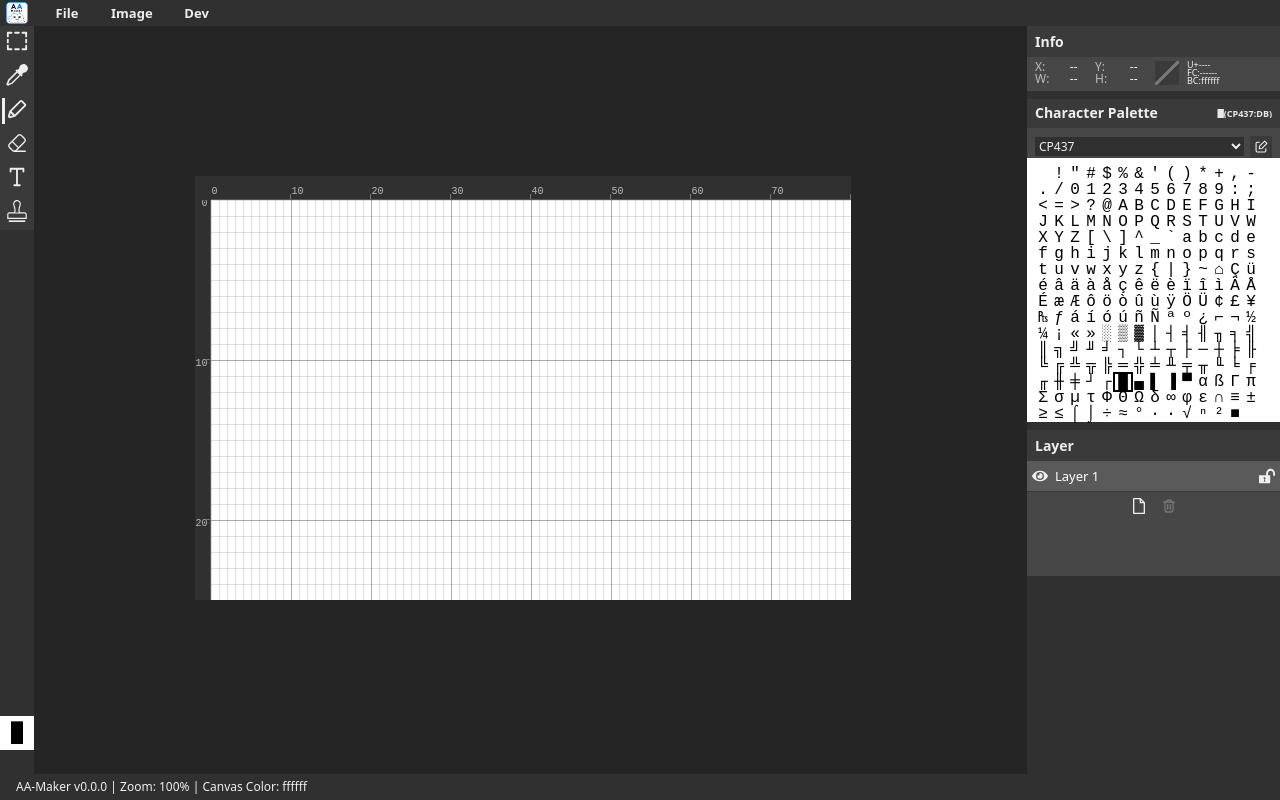
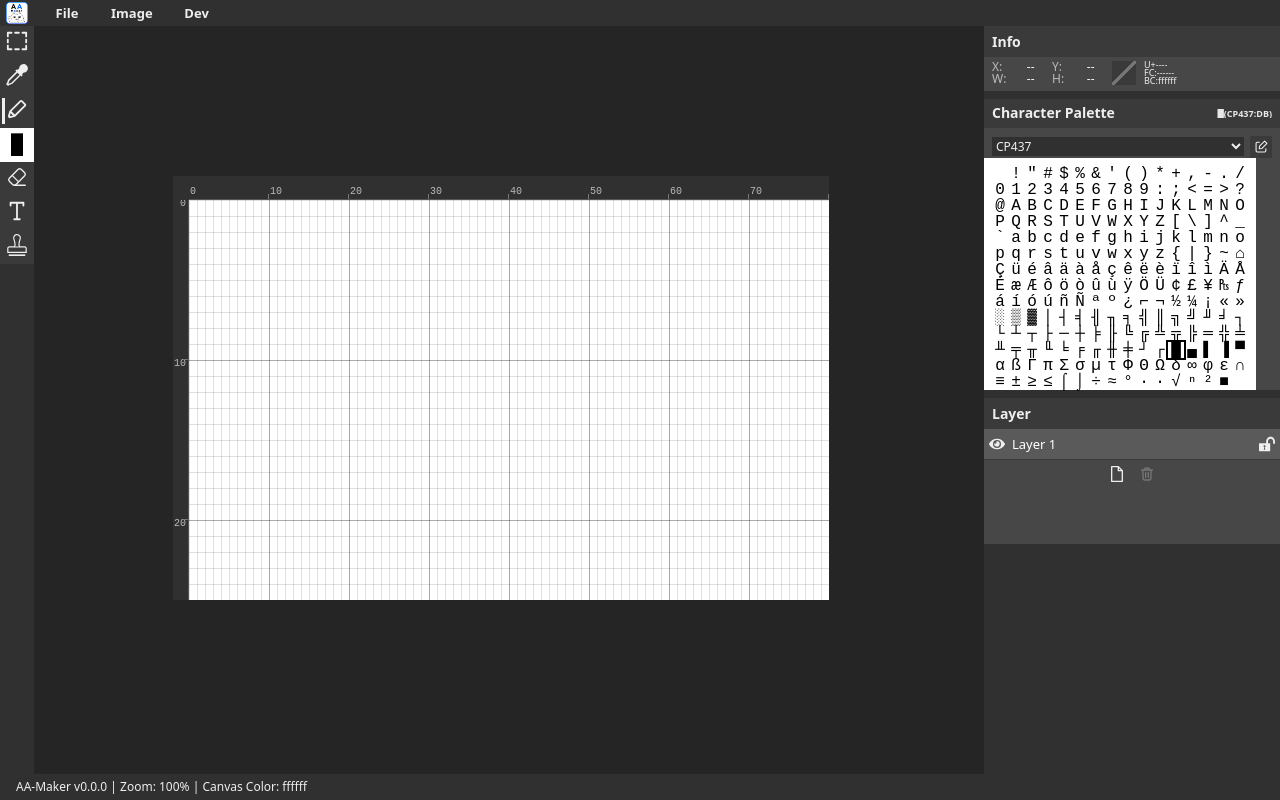
Before and after one commit to KEDARUMA/elegg.jp-retro-crt, a Vue app in the folder apps/aa-maker/: page / in a window 1280 px wide. Built offline with nearby package versions, Linux system fonts and the light colour scheme.

Commit message:
fix: 入力確定とパレット表示を修正
fix: 外クリック時のテキスト確定をハイライト生成まで揃える
fix: 選択中文字をPEN直下に移動する
fix: 文字パレットを16列に収める

```diff
--- a/apps/aa-maker/src/components/InlineTextEditor.vue
+++ b/apps/aa-maker/src/components/InlineTextEditor.vue
@@ -99,6 +99,19 @@ function handleKeydown(event: KeyboardEvent) {
   }
 }
 
+function handleBlur() {
+  if (!props.draft) {
+    return;
+  }
+
+  if (props.draft.value.length > 0) {
+    emit("confirm");
+    return;
+  }
+
+  emit("cancel");
+}
+
 function insertTextAtCursor(text: string) {
   const editor = editorRef.value;
 
@@ -175,6 +188,7 @@ function countEditorLines(value: string) {
       autocapitalize="off"
       autocomplete="off"
       autocorrect="off"
+      @blur="handleBlur"
       @input="handleInput"
       @keydown="handleKeydown"
     ></textarea>
--- a/apps/aa-maker/src/components/Toolbox.vue
+++ b/apps/aa-maker/src/components/Toolbox.vue
@@ -34,9 +34,8 @@ function getToolTitle(tool: ToolItem) {
 <template>
   <aside class="toolbox" aria-label="Tools" @contextmenu.prevent>
     <div class="tool-list">
+      <template v-for="tool in tools" :key="tool.id">
         <button
-        v-for="tool in tools"
-        :key="tool.id"
           class="tool-button"
           :class="{ 'is-selected': tool.id === activeTool }"
           type="button"
@@ -47,8 +46,7 @@ function getToolTitle(tool: ToolItem) {
         >
           <span class="tool-icon" aria-hidden="true" v-html="tool.icon"></span>
         </button>
-    </div>
-    <div class="selected-char-wrap">
+        <div v-if="tool.id === 'pen'" class="selected-char-wrap">
           <SelectedChar
             :selected-char="selectedChar"
             :selected-foreground-color="selectedForegroundColor"
@@ -59,5 +57,7 @@ function getToolTitle(tool: ToolItem) {
             @open-background-color="$emit('openSelectedBackgroundColorPicker')"
           />
         </div>
+      </template>
+    </div>
   </aside>
 </template>
--- a/apps/aa-maker/src/composables/useAaMaker.ts
+++ b/apps/aa-maker/src/composables/useAaMaker.ts
@@ -1648,7 +1648,12 @@ export function useAaMaker() {
     }
 
     event.preventDefault();
+    const textDraftBeforeBlur = textDraft.value;
     blurTextEditingTarget();
+
+    if (textDraftBeforeBlur?.value.length) {
+      return;
+    }
 
     if (toolState.highlight.kind === "rect") {
       if (!isPointInHighlight(x, y)) {
--- a/apps/aa-maker/src/style.css
+++ b/apps/aa-maker/src/style.css
@@ -36,7 +36,7 @@ button {
     "menu menu menu"
     "tools editor side"
     "status status side";
-  grid-template-columns: 34px minmax(636px, 1fr) 253px;
+  grid-template-columns: 34px minmax(628px, 1fr) 296px;
   grid-template-rows: 26px minmax(0, 1fr) 26px;
   gap: 0;
   height: 100vh;
@@ -135,7 +135,7 @@ button {
   grid-area: tools;
   display: flex;
   flex-direction: column;
-  justify-content: space-between;
+  justify-content: flex-start;
   align-items: stretch;
   min-height: 0;
   padding: 0;
@@ -230,7 +230,7 @@ button {
 .selected-char-wrap {
   position: relative;
   width: 34px;
-  margin-bottom: 24px;
+  margin: 0;
 }
 
 .selected-char {
@@ -822,6 +822,7 @@ button {
   flex-wrap: wrap;
   align-content: flex-start;
   gap: 0;
+  width: calc(16px * 16 + 16px);
   background: var(--aa-palette-canvas-color, #ffffff);
   padding: 8px 8px 0;
 }
@@ -1007,6 +1008,7 @@ button {
   display: flex;
   flex-wrap: wrap;
   align-content: flex-start;
+  width: calc(16px * 16);
   min-height: 128px;
   max-height: 236px;
   margin-top: 6px;
```
Lines whose indentation alone changed are shown as unchanged.
